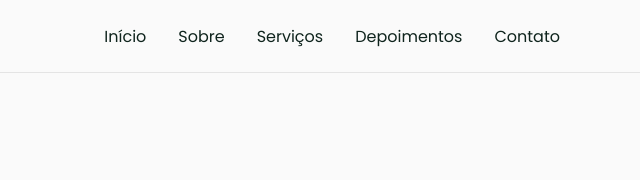
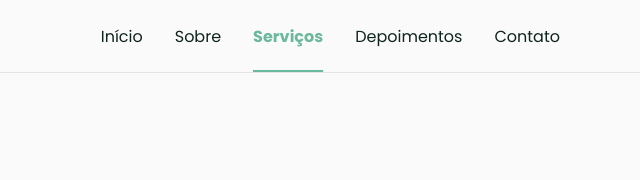
Before and after one commit to juliosocher/NLWTogether, a plain HTML site: page index.html in a window 1280 px wide. Shown: the top 180 px of the page, 640-1280 px from the left. Drawn offline with nearby package versions, Linux system fonts and the light colour scheme; files whose address does not match are found by name.

Commit message:
Add files via upload

```diff
--- a/index.html
+++ b/index.html
@@ -3,26 +3,27 @@
   <head>
     <!-- PAGE INFO -->
     <meta charset="UTF-8" />
+    <meta http-equiv="X-UA-Compatible" content="IE=edge" />
     <meta name="viewport" content="width=device-width, initial-scale=1.0" />
-    <title>OriginSix</title>
+    <title>BeautySalon</title>
+    <link rel="shortcut icon" type="image/jpg" href="/assets/favicon.png" />
+    <!-- Fonts -->
+    <link rel="preconnect" href="https://fonts.gstatic.com" />
+    <link
+      href="https://fonts.googleapis.com/css2?family=DM+Sans:wght@400;500;700&family=Poppins:wght@400;500;700&display=swap"
+      rel="stylesheet"
+    />
 
-    <!-- Icones -->
+    <!-- Icons -->
     <link rel="stylesheet" href="assets/fonts/style.css" />
+
+    <!-- Styles -->
+    <link rel="stylesheet" href="style.css" />
 
     <!-- Swiper -->
     <link
       rel="stylesheet"
       href="https://unpkg.com/swiper/swiper-bundle.min.css"
-    />
-
-    <!-- STYLES -->
-    <link rel="stylesheet" href="style.css" />
-
-    <!-- Fonts -->
-    <link rel="preconnect" href="https://fonts.gstatic.com" />
-    <link
-      href="https://fonts.googleapis.com/css2?family=DM+Sans:wght@400;500;700&family=Poppins:wght@400;500;700&display=swap"
-      rel="stylesheet"
     />
   </head>
   <body>
--- a/main.js
+++ b/main.js
@@ -88,15 +88,15 @@ function activateMenuAtCurrentSection() {
     const sectionId = section.getAttribute('id')
 
     const checkpointStart = checkpoint >= sectionTop
-    const checkpointEnd = checkpoing <= sectionTop + sectionHeight
+    const checkpointEnd = checkpoint <= sectionTop + sectionHeight
 
-    if (checkpointStart & checkpointEnd) {
+    if (checkpointStart && checkpointEnd) {
       document
-        .querySelector('nav ul li a[href*=' + sectionID + ']')
+        .querySelector('nav ul li a[href*=' + sectionId + ']')
         .classList.add('active')
     } else {
       document
-        .querySelector('nav ul li a[href*=' + sectionID + ']')
+        .querySelector('nav ul li a[href*=' + sectionId + ']')
         .classList.remove('active')
     }
   }
--- a/style.css
+++ b/style.css
@@ -93,7 +93,7 @@ body {
   );
 }
 
-/*====  LAYOUT ============================ */
+/* Layout */
 .container {
   margin-left: 1.5rem;
   margin-right: 1.5rem;
@@ -141,7 +141,7 @@ body {
   box-shadow: 0px 0px 12px rgba(0, 0, 0, 0.15);
 }
 
-/*====  LOGO ============================ */
+/* Logo */
 .logo {
   font: 700 1.31rem var(--title-font);
   color: var(--title-color);
```
Also changed, not shown: assets/favicon.png (added).
